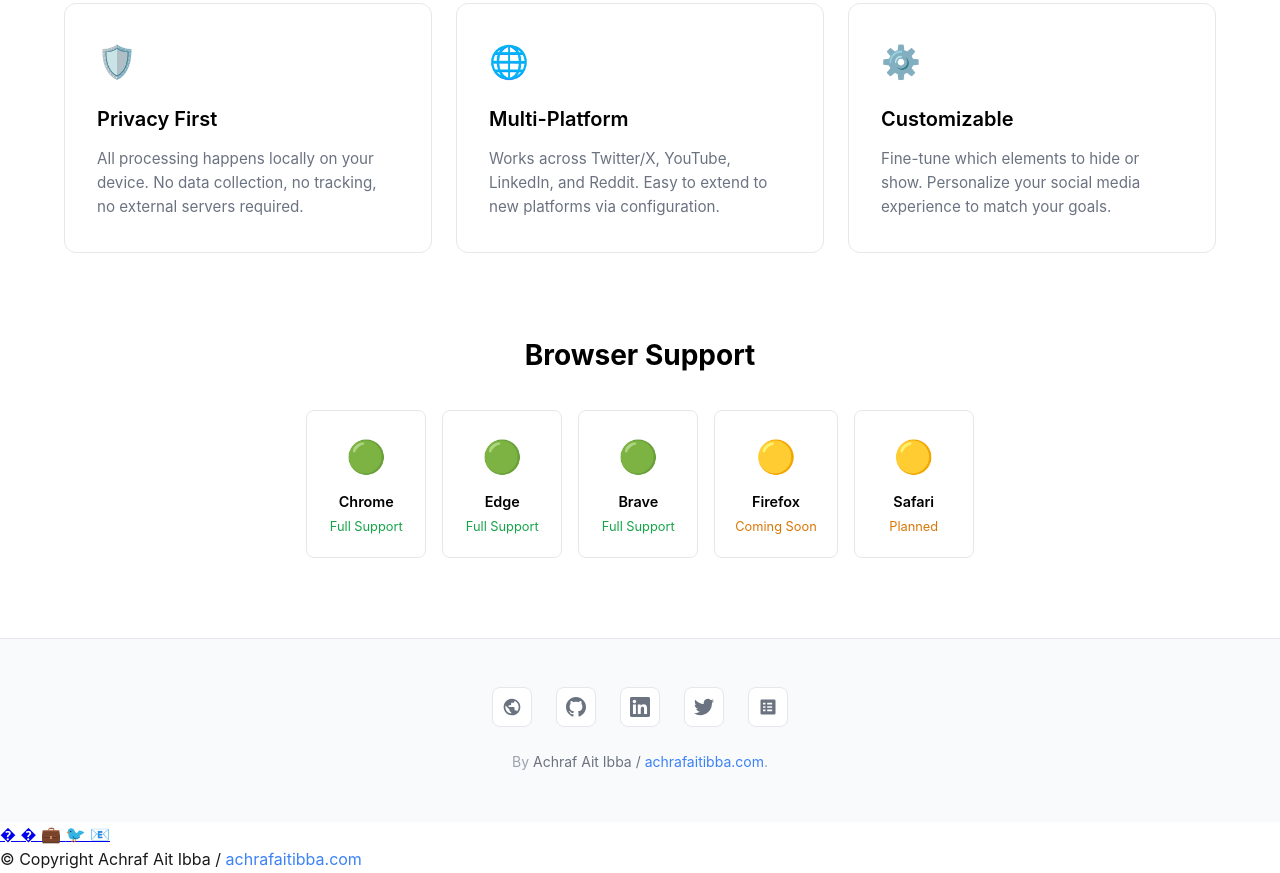
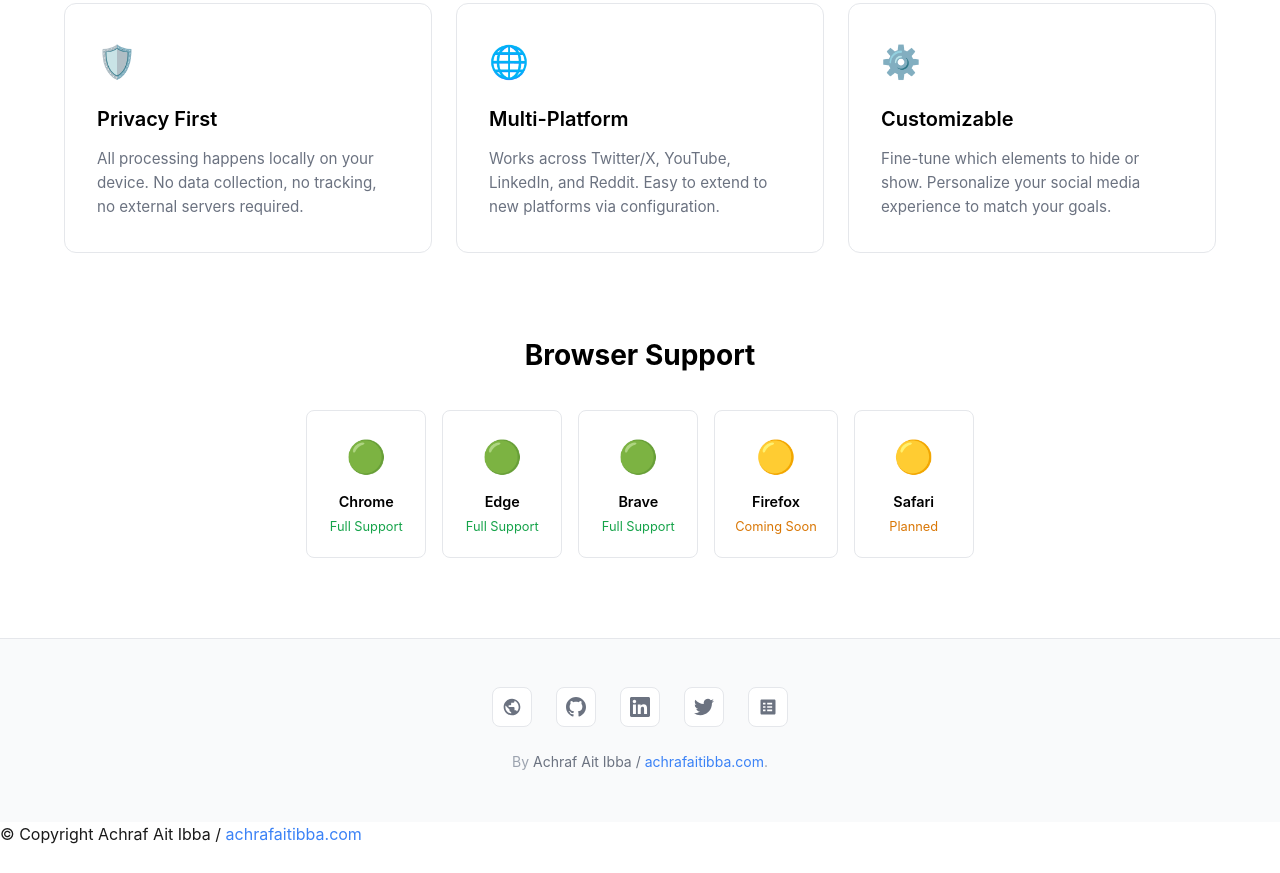
Before and after one commit to achrafaitibba/PureFeed-Extension, a website: page docs/index.html in a window 1280 px wide. Shown: the part 1834-2707 px from the top of the page. After the commit the page ends 2681 px from the top, so only its background shows below. Drawn offline with Linux system fonts and the light colour scheme; no server answers.

Commit message:
removing google analytics for now, removing unused footer icons

```diff
--- a/docs/index.html
+++ b/docs/index.html
@@ -664,19 +664,14 @@
 
             <div class="social-links">
                 <a href="https://achrafaitibba.com" class="social-icon" target="_blank" title="Website">
-                    �
                 </a>
                 <a href="https://github.com/achrafaitibba" class="social-icon" target="_blank" title="GitHub">
-                    �
                 </a>
                 <a href="https://linkedin.com/in/achrafaitibba" class="social-icon" target="_blank" title="LinkedIn">
-                    💼
                 </a>
                 <a href="https://twitter.com/achrafaitibba" class="social-icon" target="_blank" title="Twitter">
-                    🐦
                 </a>
                 <a href="mailto:contact@achrafaitibba.com" class="social-icon" title="Email">
-                    📧
                 </a>
             </div>
 
@@ -684,8 +679,6 @@
         </div>
     </footer>
 
-    <!-- Google Analytics (Optional - replace with your GA4 ID) -->
-    <script async src="https://www.googletagmanager.com/gtag/js?id=GA_MEASUREMENT_ID"></script>
     <script>
         window.dataLayer = window.dataLayer || [];
         function gtag(){dataLayer.push(arguments);}
```
